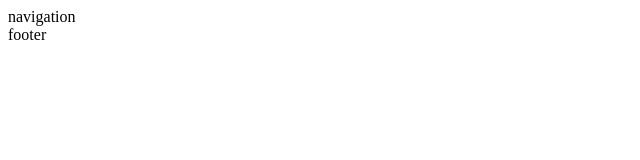
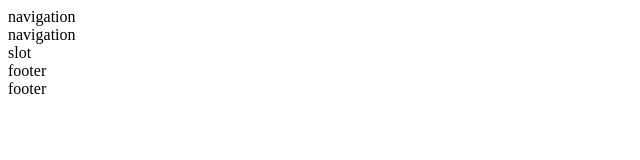
Before and after one commit to hhhtak/nuxt3-sample-project, a Nuxt app: page /slot in a window 1280 px wide. Before the commit this address had no page. Shown: the top 160 px of the page, without its empty margins (0-640 px from the left). Built offline with nearby package versions, Linux system fonts and the light colour scheme.

Commit message:
名前付きslotの設定

```diff
--- /dev/null
+++ b/layouts/slot.vue
@@ -0,0 +1,7 @@
+<template>
+  <div>
+    <nav>navigation</nav>
+    <slot name="header" />
+    <nav>footer</nav>
+  </div>
+</template>
--- a/pages/index.vue
+++ b/pages/index.vue
@@ -1,3 +1,11 @@
 <template>
-  <div>index</div>
+  <NuxtLayout name="default">
+    <template>ヘッダー</template>
+    <h1>Main Page</h1>
+  </NuxtLayout>
 </template>
+<script setup>
+definePageMeta({
+  layout: false,
+});
+</script>
--- /dev/null
+++ b/pages/slot/index.vue
@@ -0,0 +1,5 @@
+<template>
+  <NuxtLayout name="slot">
+    <template #header>slot</template>
+  </NuxtLayout>
+</template>
```
